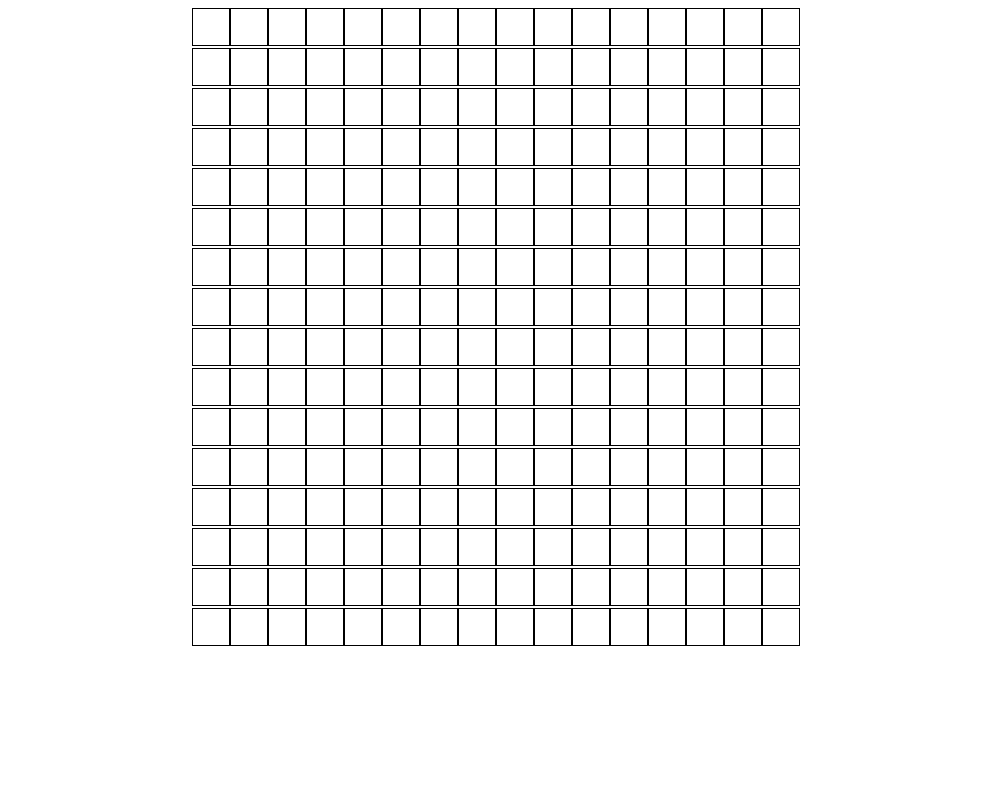
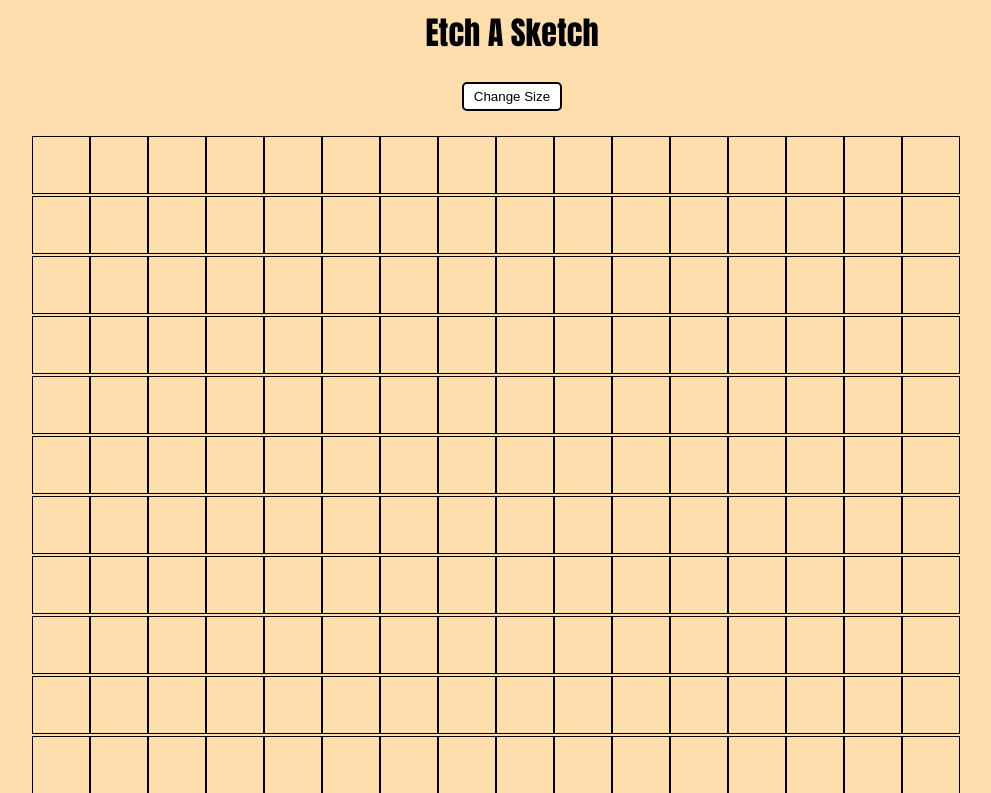
Before and after one commit to Pezerin/odin-etch-a-sketch, a plain HTML site: page index.html in a window 1280 px wide. Shown: the top 793 px of the page, without its empty margins (128-1119 px from the left). Drawn offline with Linux system fonts and the light colour scheme.

Commit message:
Styled the page with background colors and a title and added a button that will change the dimensions of the grid, just alerts the user to enter dimensions, not functional yet

```diff
--- a/index.html
+++ b/index.html
@@ -8,6 +8,10 @@
     <script src="script.js" defer></script>
 </head>
 <body>
+    <h1>Etch A Sketch</h1>
+    <div class="buttons">
+        <button type="button" class="size">Change Size</button>
+    </div>
     <div class="container"></div>
 </body>
 </html>
--- a/script.js
+++ b/script.js
@@ -1,4 +1,5 @@
 const container = document.querySelector(".container");
+const button = document.querySelector(".size");
 
 for (let i = 0; i < 16 * 16; i++) {
     const div = document.createElement("div");
@@ -12,3 +13,7 @@
         divs[i].setAttribute("style", "background-color: black;")
     });
 }
+
+button.addEventListener("click", () => {
+    const size = prompt("Size of board (1-100):");
+});
--- a/styles.css
+++ b/styles.css
@@ -1,14 +1,39 @@
+body {
+    background-color: navajowhite;
+}
+
+h1 {
+    font-family: Impact, Haettenschweiler, 'Arial Narrow Bold', sans-serif;
+    text-align: center;
+    margin: 0;
+}
+
 .container {
     display: flex;
     flex-wrap: wrap;
-    width: 640px;
-    height: 640px;
+    width: 960px;
+    height: 960px;
     margin: 0 auto;
 }
 
 .container div {
     border: 1px solid black;
-    width: 38px;
-    height: 38px;
+    width: 58px;
+    height: 58px;
     box-sizing: border-box;
 }
+
+.buttons {
+    display: flex;
+    justify-content: center;
+}
+
+button {
+    margin: 25px;
+    background-color: white;
+    border-radius: 5px;
+    padding: 5px;
+    padding-left: 10px;
+    padding-right: 10px;
+    border: 2px solid black;
+}
```
